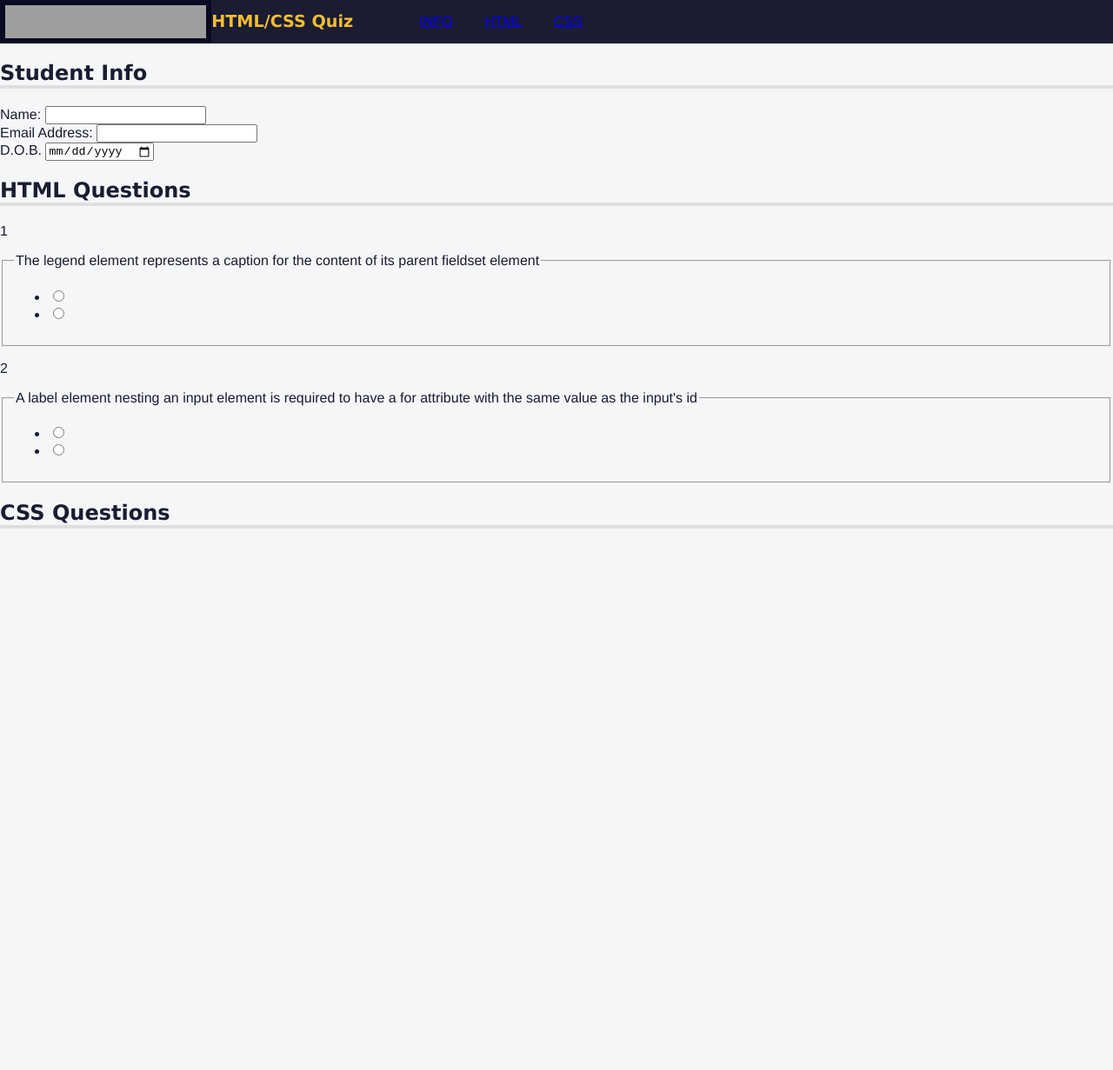
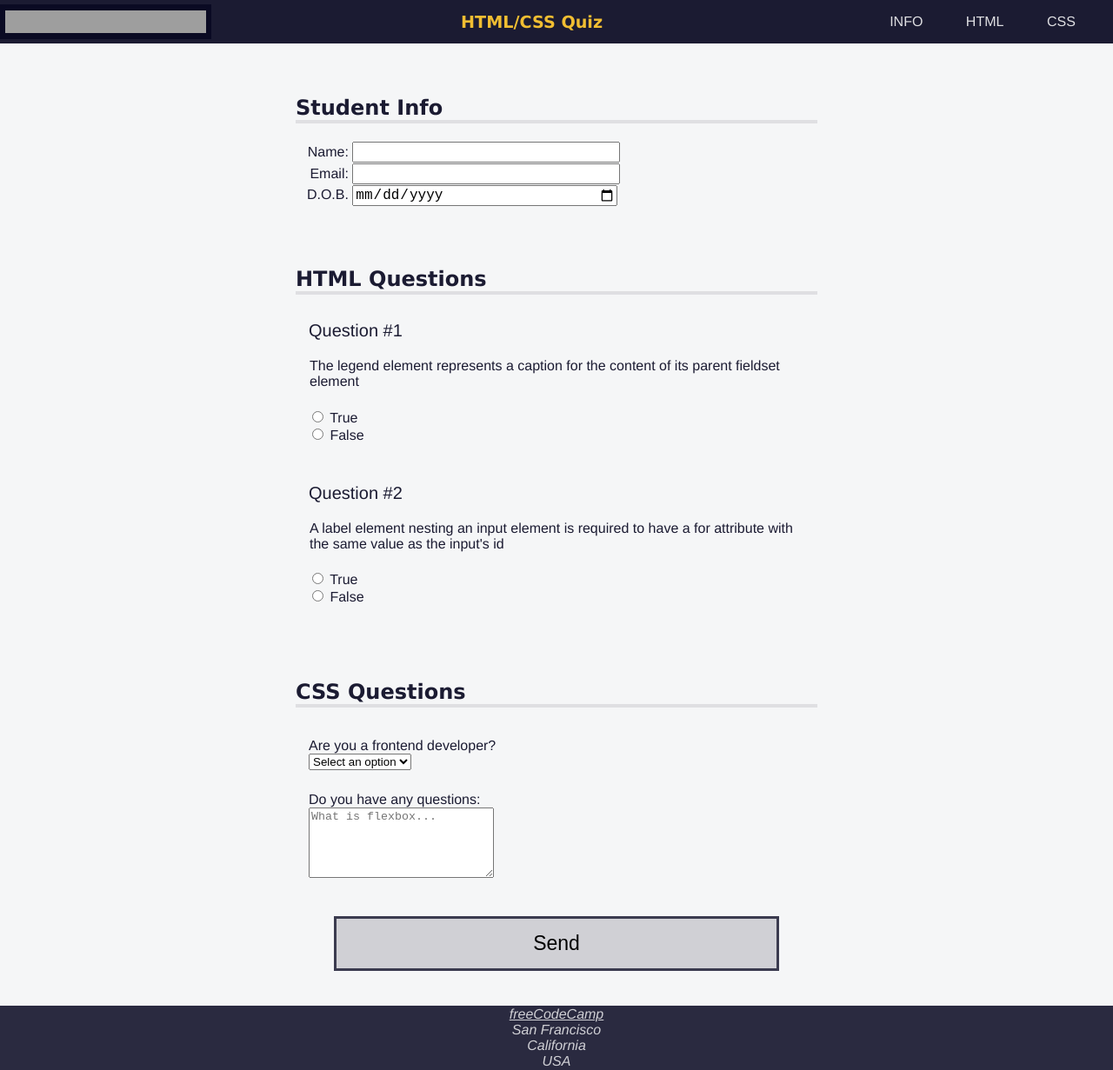
Before and after one commit to agnesnazarro/CIT14-Projects, a plain HTML site: page freeCodeCamp/Quiz/Quiz.html in a window 1280 px wide. Shown: the whole page at 87% size. Before the commit the page ends 800 px from the top, so only its background shows below. Drawn offline with Linux system fonts and the light colour scheme; grey boxes are pictures that could not be loaded.

Commit message:
done with quiz

```diff
--- a/freeCodeCamp/Quiz/Quiz.html
+++ b/freeCodeCamp/Quiz/Quiz.html
@@ -13,9 +13,9 @@
         <h1>HTML/CSS Quiz</h1>
         <nav>
             <ul>
-                <li> <a href="#student-info">INFO</a></li>
-                <li> <a href="#html-questions">HTML</a></li>
-                <li> <a href="#css-questions">CSS</a></li>
+                <li> <a href="#student-info" accesskey="s">INFO</a></li>
+                <li> <a href="#html-questions" accesskey="h">HTML</a></li>
+                <li> <a href="#css-questions" accesskey="c">CSS</a></li>
             </ul>
         </nav>
     </header>
@@ -28,7 +28,7 @@
                     <input type="text" id="student-name" name="student-name">
                 </div>
                 <div class="info">
-                    <label for="email-address">Email Address:</label>
+                    <label for="email-address">Email:</label>
                     <input type="email" id="email-address" name="email-address">
                 </div>
                 <div class="info">
@@ -46,13 +46,15 @@
                         </legend>
                         <ul class="answers-list">
                             <li>
-                                <label for="">
-                                    <input type="radio" id="q1-a1">
+                                <label for="q1-a1">
+                                    <input type="radio" id="q1-a1" value="true" name="1">
+                                    True
                                 </label>
                             </li>
                             <li>
-                                <label for="">
-                                    <input type="radio" id="q1-a2">
+                                <label for="q1-a2">
+                                    <input type="radio" id="q1-a2" value="false" name="1">
+                                    False
                                 </label>
                             </li>
                         </ul>
@@ -66,13 +68,15 @@
                         </legend>
                         <ul class="answers-list">
                             <li>
-                                <label for="">
-                                    <input type="radio" id="q2-a1">
+                                <label for="q2-a1">
+                                    <input type="radio" id="q2-a1" value="true" name="2">
+                                    True
                                 </label>
                             </li>
                             <li>
-                                <label for="">
-                                    <input type="radio" id="q2-a2">
+                                <label for="q2-a2">
+                                    <input type="radio" id="q2-a2" value="false" name="2">
+                                    False
                                 </label>
                             </li>
                         </ul>
@@ -81,8 +85,39 @@
             </section>
             <section role="region" aria-labelledby="css-questions">
                 <h2 id="css-questions"> CSS Questions</h2>
+                <div class="formrow">
+                    <div class="question-block">
+                        <label for="developer">
+                            Are you a frontend developer?
+                        </label>
+                    </div>
+                    <div class="answer">
+                        <select name="developer" id="developer" required>
+                            <option value="">Select an option</option>
+                            <option value="yes">Yes</option>
+                            <option value="no">No</option>
+                        </select>
+                    </div>
+                    <div class="question-block">
+                        <label for="other-questions">
+                            Do you have any questions:
+                        </label>
+                    </div>
+                    <div class="answer">
+                        <textarea name="other-questions" id="other-questions" cols="24" rows="5" placeholder="What is flexbox..."></textarea>
+                    </div>
+                </div>
             </section>
+            <button type="submit">Send</button>
         </form>
     </main>
+    <footer>
+        <address>
+            <a href="https://freecodecamp.org">freeCodeCamp</a><br />
+            San Francisco<br />
+            California<br />
+            USA
+        </address>
+    </footer>
 </body>
 </html>
--- a/freeCodeCamp/Quiz/styles.css
+++ b/freeCodeCamp/Quiz/styles.css
@@ -1,3 +1,9 @@
+@media (prefers-reduced-motion: no-preference) {
+  * {
+    scroll-behavior: smooth;
+  }
+}
+
 body {
     background: #f5f6f7;
     color: #1b1b32;
@@ -17,11 +23,16 @@ body {
   height: 50px;
   background-color: #1b1b32;
   display: flex;
+  justify-content: space-between;
+  align-items: center;
+  position: fixed;
+  top: 0;
 }
 
 h1 {
   color: #f1be32;
   font-size: min(5vw, 1.2em);
+  text-align: center;
 }
 
 nav {
@@ -33,6 +44,11 @@ body {
 nav > ul {
   display: flex;
   justify-content: space-evenly;
+  align-items: center;
+  padding-inline-start: 0;
+  margin-block: 0;
+  height: 100%;
+  flex-wrap: wrap;
 }
 
 h1, h2 {
@@ -41,6 +57,8 @@ body {
 
 h2 {
   border-bottom: 4px solid #dfdfe2;
+  margin-top: 0;
+  padding-top: 60px;
 }
 
 .sr-only {
@@ -54,3 +72,124 @@ body {
   white-space: nowrap;
   border: 0;
 }
+
+p::before {
+  content: "Question #";
+}
+
+nav > ul > li {
+  color: #dfdfe2;
+  margin: 0 0.2rem;
+  padding: 0.2rem;
+  display: block;
+}
+
+nav > ul > li:hover {
+  background-color: #dfdfe2;
+  color: #1b1b32;
+  cursor: pointer;
+}
+
+li > a {
+  color: inherit;
+  text-decoration: none;
+}
+
+.sr-only {
+  position: absolute;
+  width: 1px;
+  height: 1px;
+  padding: 0;
+  margin: -1px;
+  overflow: hidden;
+  clip: rect(0, 0, 0, 0);
+  white-space: nowrap;
+  border: 0;
+}
+
+main {
+  padding-top: 50px;
+}
+
+section {
+  width: 80%;
+  max-width: 600px;
+  margin: 0 auto 10px auto;
+}
+
+.info {
+  padding: 1px 0 0 1px;
+}
+
+.formrow {
+  margin-top: 30px;
+  padding: 0px 15px;
+}
+
+input {
+  font-size: 16px;
+}
+
+.info label, .info input {
+  display: inline-block;
+}
+
+.info input {
+  width: 50%;
+  text-align: left;
+}
+
+.info label {
+  width: 10%;
+  min-width: 55px;
+  text-align: right;
+}
+
+.question-block {
+  text-align: left;
+  display: block;
+  width: 100%;
+  margin-top: 20px;
+  padding-top: 5px;
+}
+
+p {
+  margin-top: 5px;
+  padding-left: 15px;
+  font-size: 20px;
+}
+
+.question {
+  border: none;
+  padding-bottom: 0;
+}
+
+.answers-list {
+  list-style: none;
+  padding: 0;
+}
+
+button {
+  display: block;
+  margin: 40px auto;
+  width: 40%;
+  padding: 15px;
+  font-size: 23px;
+  background: #d0d0d5;
+  border: 3px solid #3b3b4f;
+}
+
+footer {
+  background-color: #2a2a40;
+  display: flex;
+  justify-content: center;
+}
+
+footer, footer a {
+  color: #d0d0d5;
+}
+
+address {
+  text-align: center;
+  padding: 1px;
+}
```
Lines whose indentation alone changed are shown as unchanged.
